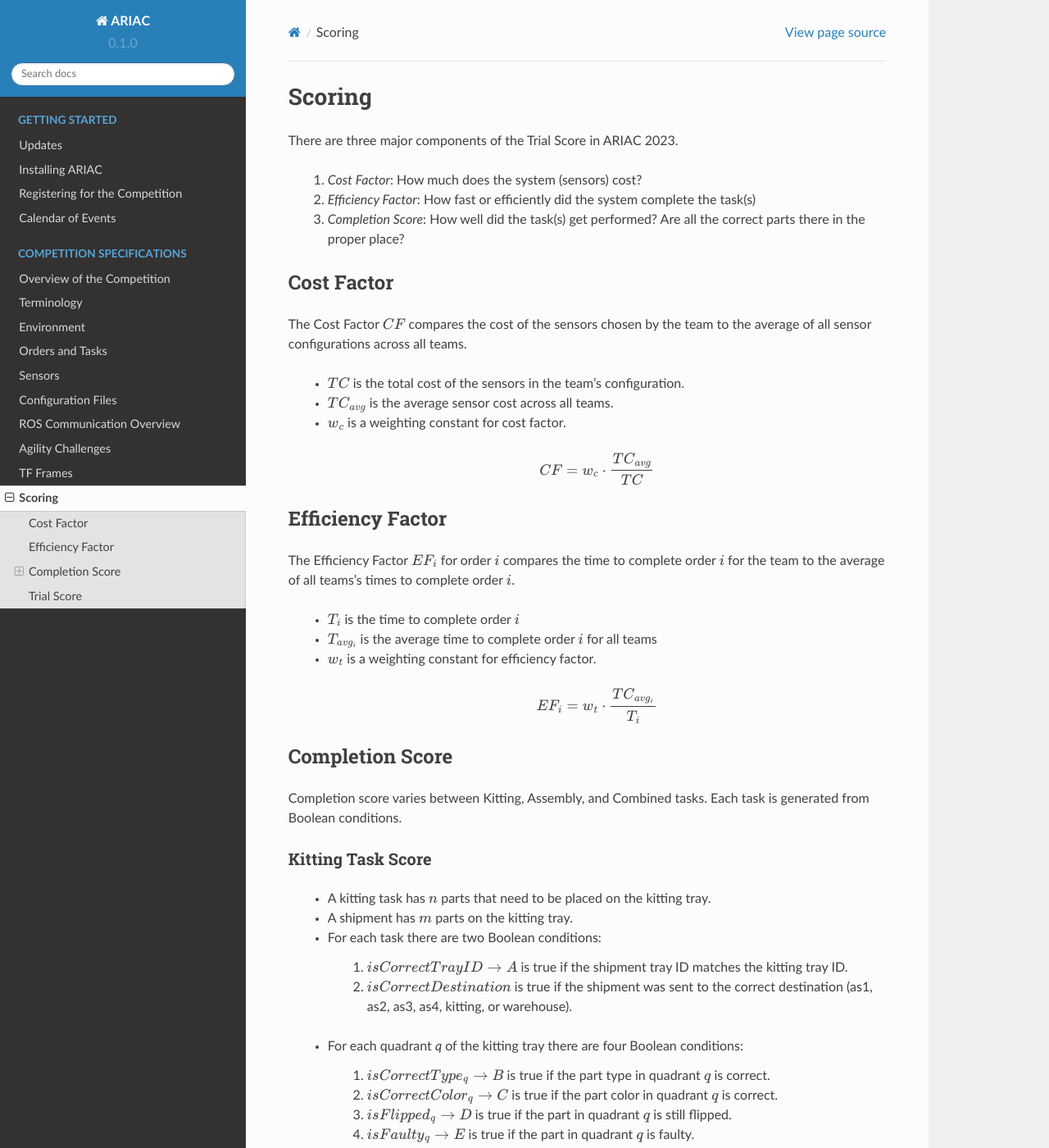
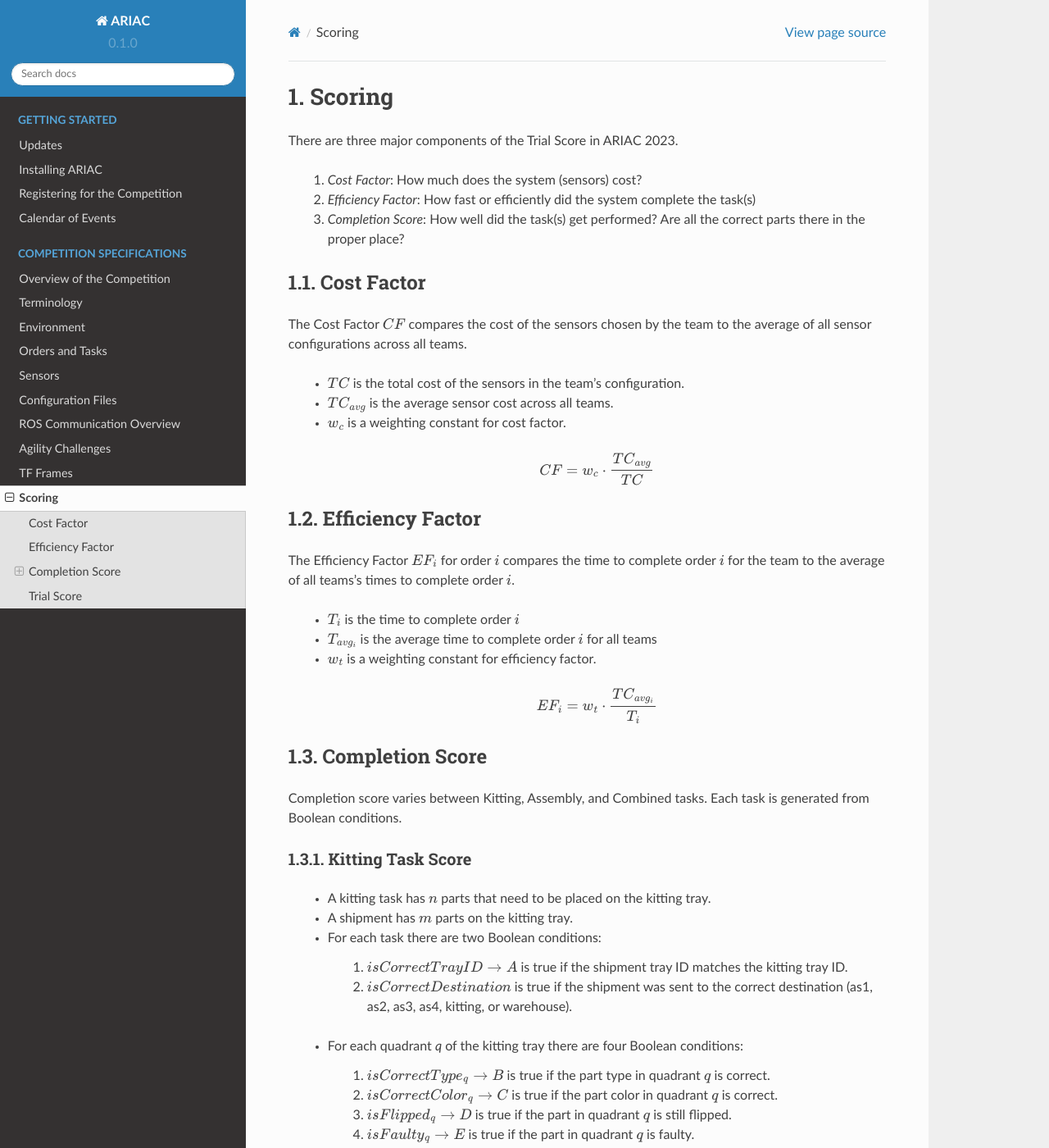
Before and after one commit to usnistgov/ARIAC, a Sphinx documentation site: the page built from docs/competition/scoring.rst, in a window 1280 px wide and 1400 px high. Shown: the whole window at 82% size. Built offline with Sphinx 7.4.7 and the Read the Docs theme 2.0.0, drawn with Linux system fonts in a browser that asks for light colours.

```diff
--- a/docs/competition/scoring.rst
+++ b/docs/competition/scoring.rst
@@ -196,8 +196,7 @@
       1. :math:`isAssembled_{s} \rightarrow A` is true if the part in slot :math:`s` is assembled. This implicitely means that the part is of the correct type.
       2. :math:`isCorrectColor_{s} \rightarrow B` is true if the part in slot :math:`s` is of correct color.
       3. :math:`isCorrectPose_{s} \rightarrow C` is true if the part in slot :math:`s` has the correct pose.
-      4. :math:`isFaulty_{s} \rightarrow D` is true if the part in slot :math:`s` is faulty. To prevent faulty parts from being used in assembly, it is
-      highly recommended to place them on an AGV and use the quality control sensor to check their status.
+      4. :math:`isFaulty_{s} \rightarrow D` is true if the part in slot :math:`s` is faulty. To prevent faulty parts from being used in assembly, it is highly recommended to place them on an AGV and use the quality control sensor to check their status.
 
 
 Slot Score
--- a/docs/custom/css/custom.css
+++ b/docs/custom/css/custom.css
@@ -1,3 +1,39 @@
 .wy-nav-content {
     max-width: 85% !important;
 }
+
+body {
+    counter-reset: h1
+}
+
+h1 {
+    counter-reset: h2
+}
+
+h2 {
+    counter-reset: h3
+}
+
+h3 {
+    counter-reset: h4
+}
+
+h1:before {
+    counter-increment: h1;
+    content: counter(h1) ". "
+}
+
+h2:before {
+    counter-increment: h2;
+    content: counter(h1) "." counter(h2) ". "
+}
+
+h3:before {
+    counter-increment: h3;
+    content: counter(h1) "." counter(h2) "." counter(h3) ". "
+}
+
+h4:before {
+    counter-increment: h4;
+    content: counter(h1) "." counter(h2) "." counter(h3) "." counter(h4) ". "
+}
```
